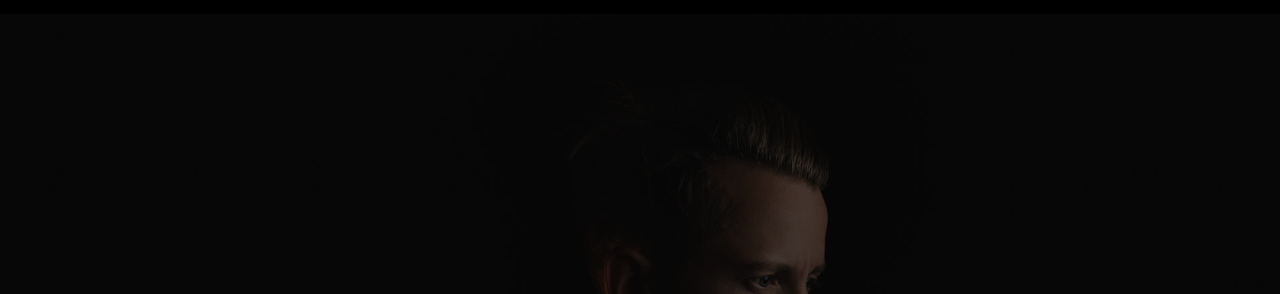
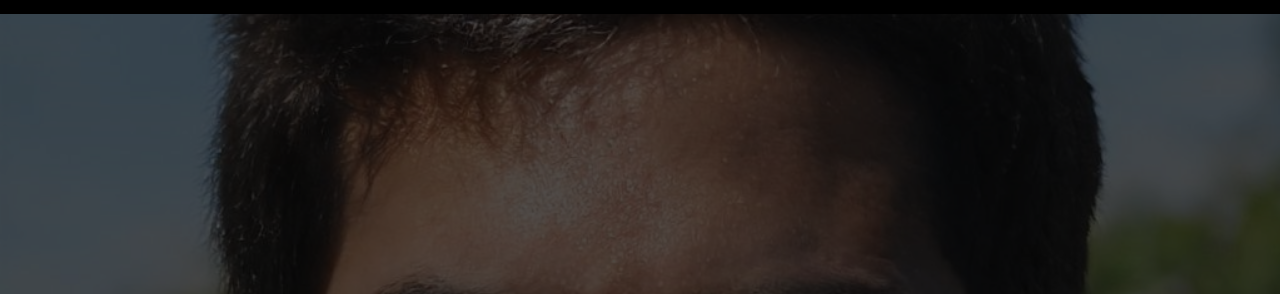
Before and after one commit to JPadilla108/Pagina-Web-Resumen, a plain HTML site: page index.html in a window 1280 px wide. Shown: the part 79-373 px from the top of the page. Drawn offline with Linux system fonts and the light colour scheme.

Commit message:
Update index.html

```diff
--- a/index.html
+++ b/index.html
@@ -83,7 +83,7 @@
     <!-- Hero Section -->
     <section id="hero" class="hero section dark-background">
 
-      <img src="assets/img/hero-img.jpg" alt="" data-aos="fade-in">
+      <img src="assets/img/descarga.jpg" alt="" data-aos="fade-in">
 
       <div class="container d-flex flex-column align-items-center justify-content-center text-center" data-aos="fade-up" data-aos-delay="100">
         <h2>Yo soy John Padilla</h2>
```
